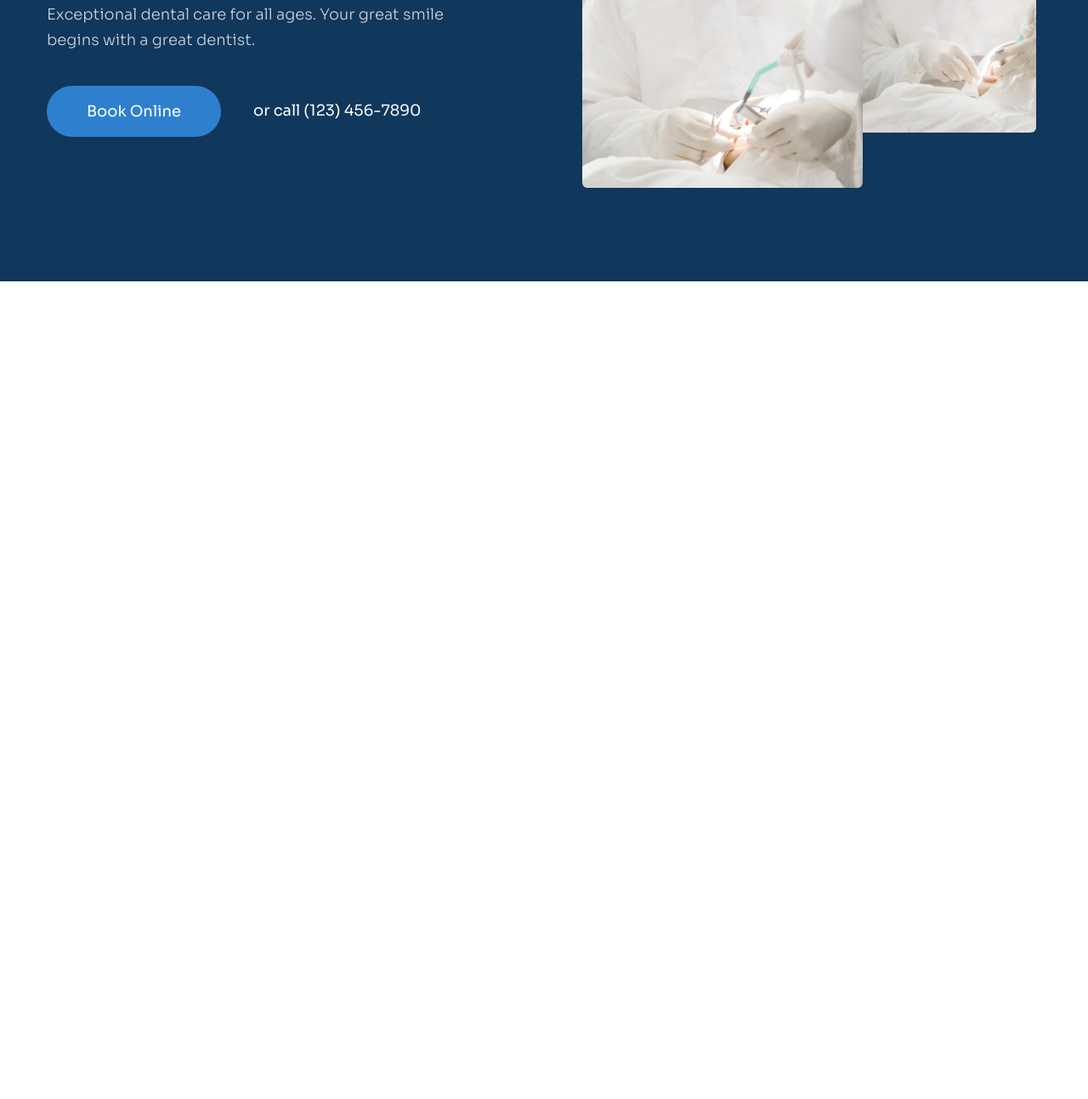
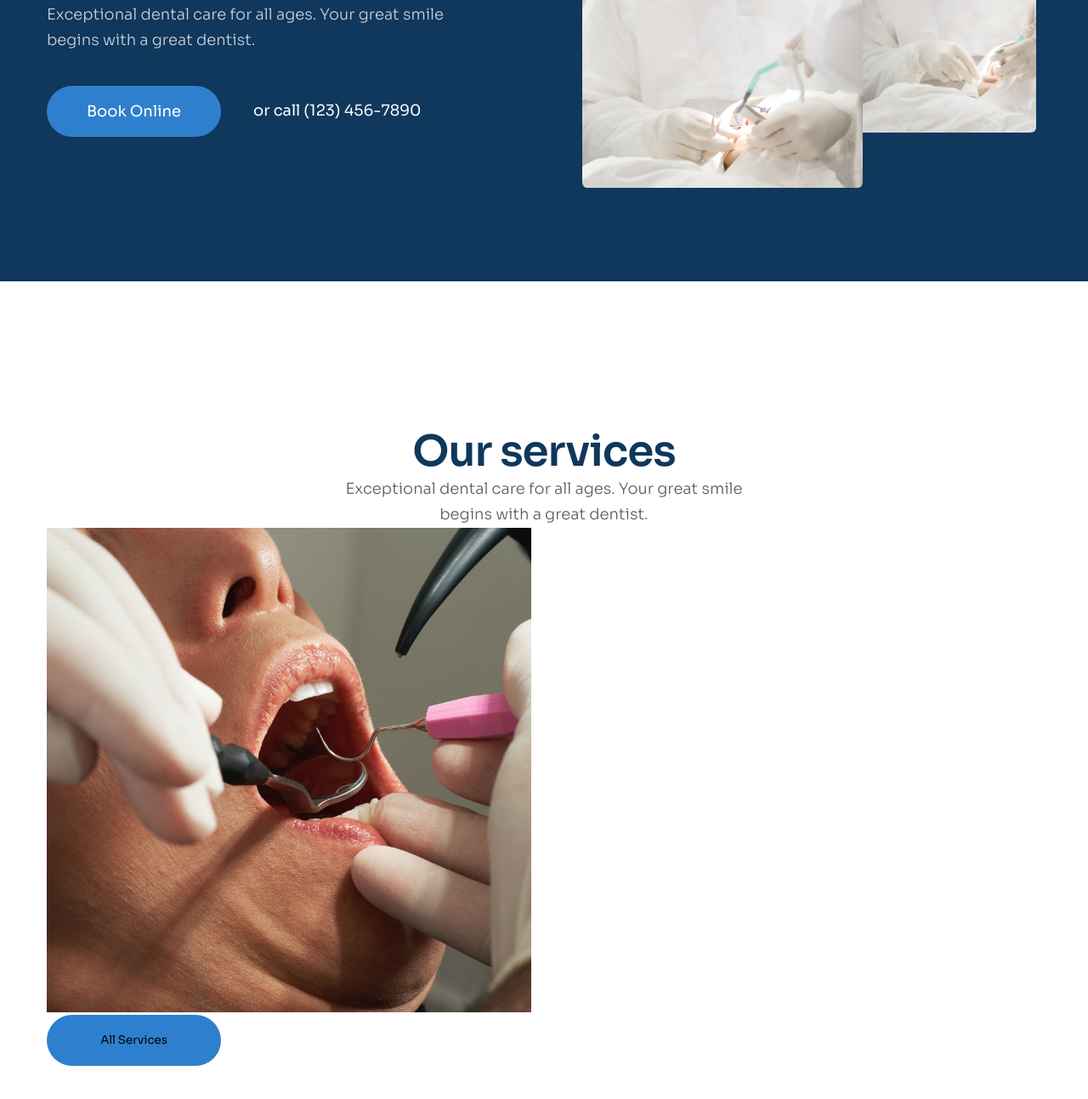
Before and after one commit to DyKhang/f8-htmlcss-03, a plain HTML site: page index.html in a window 1280 px wide. Shown: the part 469-1762 px from the top of the page at 85% size. Before the commit the page ends 800 px from the top, so only its background shows below. Drawn offline with Linux system fonts and the light colour scheme.

Commit message:
Sticky Header

```diff
--- a/assets/css/style.css
+++ b/assets/css/style.css
@@ -41,16 +41,22 @@ a {
 
 /* Header */
 .header {
-  position: sticky;
-  top: -10px;
-  padding-top: 30px;
   background-color: #10375c;
 }
 
 .header-top {
+  background-color: #10375c;
+  padding-top: 30px;
+  padding-bottom: 20px;
   display: flex;
   align-items: center;
   justify-content: space-between;
+}
+
+.header-top--sticky {
+  position: sticky;
+  top: -10px;
+  z-index: 2;
 }
 
 .logo {
@@ -163,7 +169,7 @@ a {
 /* Hero */
 .hero {
   display: flex;
-  padding-top: 76px;
+  padding-top: 56px;
   padding-bottom: 110px;
   gap: 113px;
   align-items: center;
@@ -231,3 +237,33 @@ a {
   border-radius: 0px 6px 6px 0px;
   object-fit: cover;
 }
+
+/* Services */
+.services {
+  padding-top: 170px;
+}
+
+.services__heading {
+  color: #10375c;
+  text-align: center;
+  font-size: 5rem;
+  font-weight: 600;
+  line-height: 120%;
+  letter-spacing: -0.02em;
+}
+
+.services__desc {
+  margin: 0 auto;
+  width: 40%;
+  color: #575f66;
+  text-align: center;
+  font-size: 1.8rem;
+  font-weight: 300;
+  line-height: 166.667%;
+}
+
+.services__image {
+  width: 570px;
+  height: 570px;
+  object-fit: cover;
+}
--- a/index.html
+++ b/index.html
@@ -3,7 +3,7 @@
   <head>
     <meta charset="UTF-8" />
     <meta name="viewport" content="width=device-width, initial-scale=1.0" />
-    <title>Project03</title>
+    <title>Shine Smile</title>
     <!-- Reset CSS -->
     <link rel="stylesheet" href="./assets/css/reset.css" />
     <!-- Style CSS -->
@@ -16,12 +16,12 @@
       rel="stylesheet"
     />
   </head>
-  <body>
+  <body style="height: 5000px">
     <!-- Header -->
     <header class="header">
       <div class="container">
         <!-- Header-Top -->
-        <div class="header-top">
+        <div class="header-top header-top--sticky">
           <a href="#!">
             <div class="logo">
               <span class="logo__circle"></span>
@@ -54,6 +54,7 @@
         </div>
         <!-- Hero -->
         <section class="hero">
+          <!-- Hero-Content -->
           <section class="hero__content">
             <h1 class="hero__heading">Exceptional dental care for all ages.</h1>
             <p class="hero__desc">
@@ -65,6 +66,7 @@
               <span class="hero__call">or call (123) 456-7890</span>
             </div>
           </section>
+          <!-- Hero-Media -->
           <div class="hero__media">
             <figure class="hero__images">
               <img
@@ -82,5 +84,27 @@
         </section>
       </div>
     </header>
+
+    <!-- Our-Services -->
+    <section class="services">
+      <div class="container">
+        <h2 class="services__heading">Our services</h2>
+        <p class="services__desc">
+          Exceptional dental care for all ages. Your great smile begins with a
+          great dentist.
+        </p>
+        <div class="services__row">
+          <img
+            src="./assets/img/Services.jpg"
+            alt="Our services"
+            class="services__image"
+          />
+          <div class="services__content">
+            <div class="services__list"></div>
+            <button class="btn">All Services</button>
+          </div>
+        </div>
+      </div>
+    </section>
   </body>
 </html>
```
Also changed, not shown: assets/img/Services.jpg (added).
